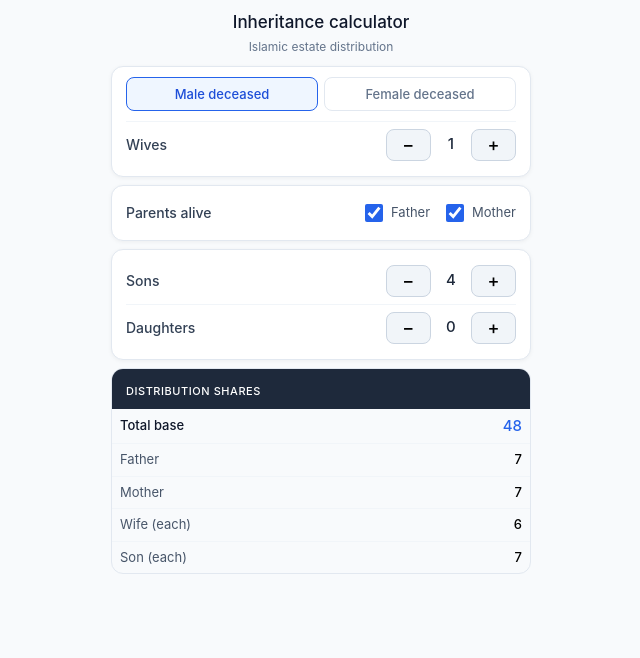
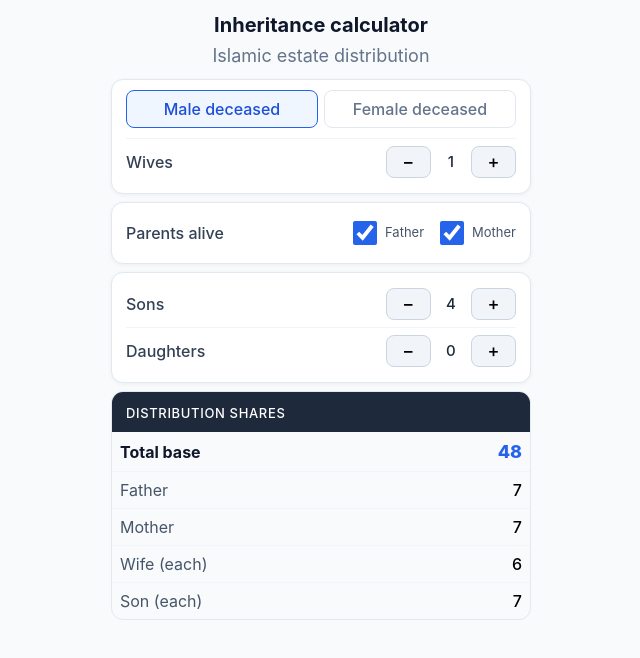
Before and after one commit to Ali-Khanchi/inheritance-calculator, a React (Vite) app: page / in a window 1280 px wide. Shown: the top 658 px of the page, without its empty margins (319-959 px from the left). Built offline with nearby package versions, Linux system fonts and the light colour scheme.

Commit message:
made changes without LLM, buttons bigger, changed some text to be clearer

```diff
--- a/src/App.tsx
+++ b/src/App.tsx
@@ -263,7 +263,7 @@ const InheritanceCalculator: React.FC = () => {
   };
 
   const labelStyle: React.CSSProperties = {
-    fontSize: '14px',
+    fontSize: '16px',
     color: '#334155',
     fontWeight: 500
   };
@@ -317,14 +317,14 @@ const InheritanceCalculator: React.FC = () => {
           <h3
             style={{
               margin: '0',
-              fontSize: '17px',
-              fontWeight: 500,
+              fontSize: '20px',
+              fontWeight: 700,
               color: '#0f172a'
             }}
           >
             Inheritance calculator
           </h3>
-          <p style={{ margin: '2px 0 0', fontSize: '12px', color: '#64748b' }}>
+          <p style={{ margin: '2px 0 0', fontSize: '18px', color: '#64748b' }}>
             Islamic estate distribution
           </p>
         </header>
@@ -346,7 +346,7 @@ const InheritanceCalculator: React.FC = () => {
                 backgroundColor: heirs.deceasedIsMale ? '#eff6ff' : '#fff',
                 color: heirs.deceasedIsMale ? '#1d4ed8' : '#64748b',
                 fontWeight: 500,
-                fontSize: '13px',
+                fontSize: '16px',
                 cursor: 'pointer'
               }}
             >
@@ -366,7 +366,7 @@ const InheritanceCalculator: React.FC = () => {
                 backgroundColor: !heirs.deceasedIsMale ? '#eff6ff' : '#fff',
                 color: !heirs.deceasedIsMale ? '#1d4ed8' : '#64748b',
                 fontWeight: 500,
-                fontSize: '13px',
+                fontSize: '16px',
                 cursor: 'pointer'
               }}
             >
@@ -383,15 +383,12 @@ const InheritanceCalculator: React.FC = () => {
                 <div
                   style={{ display: 'flex', alignItems: 'center', gap: '6px' }}
                 >
-                  <span style={{ fontSize: '13px', color: '#64748b' }}>
-                    Present
-                  </span>
                   <input
                     type="checkbox"
                     name="husband"
                     style={{
-                      width: '18px',
-                      height: '18px',
+                      width: '24px',
+                      height: '24px',
                       accentColor: '#2563eb'
                     }}
                     checked={heirs.husband}
@@ -422,8 +419,8 @@ const InheritanceCalculator: React.FC = () => {
                   type="checkbox"
                   name="fatherAlive"
                   style={{
-                    width: '18px',
-                    height: '18px',
+                    width: '24px',
+                    height: '24px',
                     accentColor: '#2563eb'
                   }}
                   checked={heirs.fatherAlive}
@@ -445,8 +442,8 @@ const InheritanceCalculator: React.FC = () => {
                   type="checkbox"
                   name="motherAlive"
                   style={{
-                    width: '18px',
-                    height: '18px',
+                    width: '24px',
+                    height: '24px',
                     accentColor: '#2563eb'
                   }}
                   checked={heirs.motherAlive}
@@ -469,8 +466,8 @@ const InheritanceCalculator: React.FC = () => {
                     type="checkbox"
                     name="hasSC"
                     style={{
-                      width: '18px',
-                      height: '18px',
+                      width: '24px',
+                      height: '24px',
                       accentColor: '#dc2626'
                     }}
                     checked={heirs.hasSC}
@@ -506,7 +503,7 @@ const InheritanceCalculator: React.FC = () => {
           >
             <span
               style={{
-                fontSize: '11px',
+                fontSize: '13px',
                 fontWeight: 500,
                 textTransform: 'uppercase',
                 letterSpacing: '0.05em',
@@ -520,7 +517,7 @@ const InheritanceCalculator: React.FC = () => {
             style={{
               width: '100%',
               borderCollapse: 'collapse',
-              fontSize: '13px'
+              fontSize: '16px'
             }}
           >
             <tbody>
@@ -529,7 +526,7 @@ const InheritanceCalculator: React.FC = () => {
                 <td
                   style={{
                     padding: '6px 8px',
-                    fontWeight: 500,
+                    fontWeight: 700,
                     color: '#0f172a'
                   }}
                 >
@@ -539,8 +536,8 @@ const InheritanceCalculator: React.FC = () => {
                   style={{
                     padding: '6px 8px',
                     textAlign: 'right',
-                    fontWeight: 500,
-                    fontSize: '15px',
+                    fontWeight: 800,
+                    fontSize: '18px',
                     color: '#2563eb'
                   }}
                 >
```
